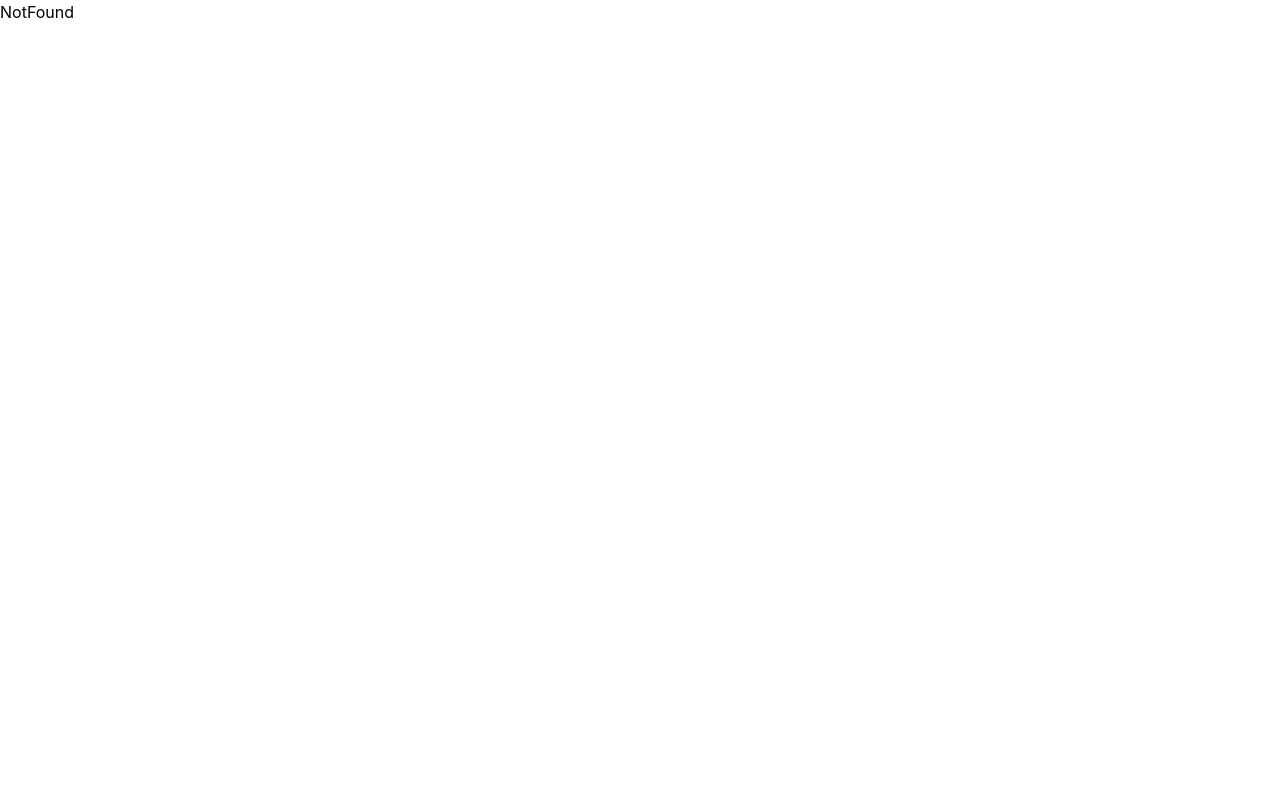
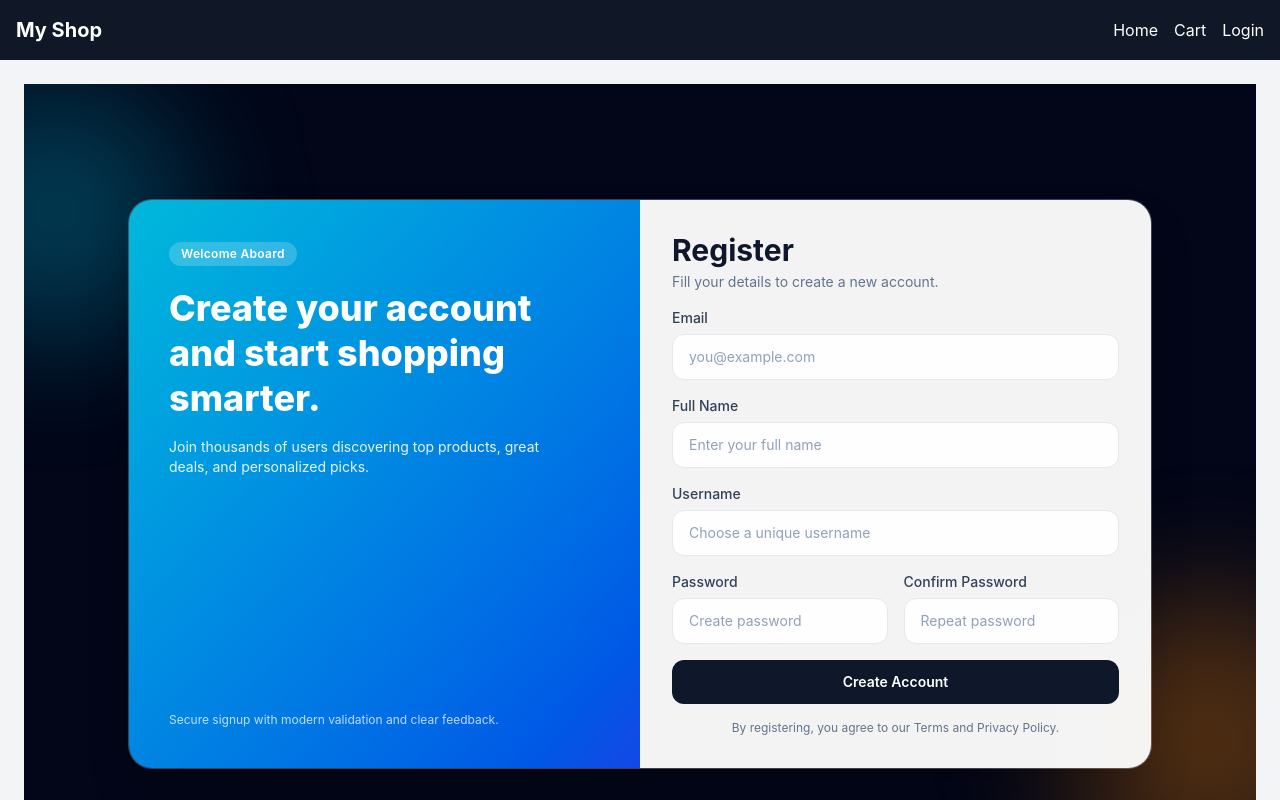
Before and after one commit to Amir-017/react-day-3-using-modest-methods-, a React (Vite) app: page /login in a window 1280 px wide. Shown: the top 800 px of the page. Built offline with nearby package versions, Linux system fonts and the light colour scheme.

Commit message:
fininsed last day by adding login form so all task here in this project

```diff
--- a/src/layout/MainLayout.jsx
+++ b/src/layout/MainLayout.jsx
@@ -15,6 +15,9 @@ export default function MainLayout() {
           <NavLink to="/cart" className="hover:text-yellow-400">
             Cart
           </NavLink>
+           <NavLink to="/login" className="hover:text-yellow-400">
+            Login
+          </NavLink>
         </div>
       </nav>
 
--- a/src/main.jsx
+++ b/src/main.jsx
@@ -4,7 +4,7 @@ import { createBrowserRouter, RouterProvider } from "react-router-dom";
 import MainLayout from "./layout/MainLayout";
 import NotFound from "./pages/NotFound";
 import "./index.css";
-
+import Login from "./pages/Login";
 const router = createBrowserRouter([
   {
     element: <MainLayout />,
@@ -21,6 +21,10 @@ const router = createBrowserRouter([
         path: "product/:id",
         lazy: () => import("./pages/ProductDetails"),
       },
+       {
+        path: "login",
+        element: <Login />,
+      },
     ],
   },
   {
--- a/src/pages/Home.jsx
+++ b/src/pages/Home.jsx
@@ -19,7 +19,7 @@ export const Component = () => {
   console.log(filteredData);
   return (
     <div className="min-h-screen bg-gray-100 p-6">
-      {/* Search Input */}
+
       <div className="mb-6 flex justify-center">
         <input
           type="text"
@@ -30,7 +30,6 @@ export const Component = () => {
         />
       </div>
 
-      {/* Grid */}
       <div className="grid grid-cols-1 sm:grid-cols-2 lg:grid-cols-3 gap-6">
         {filteredData.length > 0 ? (
           filteredData.map((item) => (
--- /dev/null
+++ b/src/pages/Login.jsx
@@ -0,0 +1,208 @@
+import React, { useState } from "react";
+import { useNavigate } from "react-router-dom";
+
+export default function Register() {
+  const navigate = useNavigate();
+
+  const [form, setForm] = useState({
+    email: "",
+    name: "",
+    username: "",
+    password: "",
+    confirmPassword: "",
+  });
+
+  const [errors, setErrors] = useState({});
+
+  const inputClass =
+    "w-full rounded-xl border border-slate-200 bg-white/90 px-4 py-3 text-sm text-slate-800 placeholder:text-slate-400 outline-none transition focus:border-cyan-500 focus:ring-4 focus:ring-cyan-200/50";
+
+
+  const emailRegex = /^[^\s@]+@[^\s@]+\.[^\s@]+$/;
+
+  const passwordRegex =
+    /^(?=.*[a-z])(?=.*[A-Z])(?=.*\d)(?=.*[@*%$#])[A-Za-z\d@*%$#]{8,}$/;
+
+  const handleChange = (e) => {
+    setForm({ ...form, [e.target.name]: e.target.value });
+  };
+
+  const validate = () => {
+    let newErrors = {};
+
+    if (!form.email || !emailRegex.test(form.email)) {
+      newErrors.email = "Invalid email";
+    }
+
+    if (!form.name) {
+      newErrors.name = "Name is required";
+    }
+
+    if (!form.username || form.username.includes(" ")) {
+      newErrors.username = "Username must not contain spaces";
+    }
+
+    if (!passwordRegex.test(form.password)) {
+      newErrors.password =
+        "Password must be 8+ chars, uppercase, lowercase, number, special char";
+    }
+
+    if (form.password !== form.confirmPassword) {
+      newErrors.confirmPassword = "Passwords do not match";
+    }
+
+    return newErrors;
+  };
+
+  const handleSubmit = (e) => {
+    e.preventDefault();
+
+    const validationErrors = validate();
+    setErrors(validationErrors);
+
+
+    if (Object.keys(validationErrors).length === 0) {
+      alert(JSON.stringify(form, null, 2));
+
+
+      navigate("/");
+    }
+  };
+
+  return (
+    <div className="relative flex min-h-screen items-center justify-center overflow-hidden bg-slate-950 px-4 py-10">
+      <div className="pointer-events-none absolute -left-24 top-0 h-64 w-64 rounded-full bg-cyan-500/30 blur-3xl" />
+      <div className="pointer-events-none absolute -right-24 bottom-0 h-72 w-72 rounded-full bg-orange-400/30 blur-3xl" />
+
+      <div className="grid w-full max-w-5xl overflow-hidden rounded-3xl border border-white/15 bg-white/10 shadow-2xl backdrop-blur-xl lg:grid-cols-2">
+        <div className="hidden flex-col justify-between bg-linear-to-br from-cyan-500 to-blue-700 p-10 text-white lg:flex">
+          <div>
+            <span className="inline-block rounded-full bg-white/20 px-3 py-1 text-xs font-semibold tracking-wide">
+              Welcome Aboard
+            </span>
+            <h2 className="mt-5 text-4xl font-extrabold leading-tight">
+              Create your account and start shopping smarter.
+            </h2>
+            <p className="mt-4 max-w-sm text-sm text-white/90">
+              Join thousands of users discovering top products, great deals, and
+              personalized picks.
+            </p>
+          </div>
+          <p className="text-xs text-white/75">
+            Secure signup with modern validation and clear feedback.
+          </p>
+        </div>
+
+        <form
+          onSubmit={handleSubmit}
+          className="space-y-4 bg-white/95 p-6 sm:p-8"
+        >
+          <div>
+            <h1 className="text-3xl font-bold text-slate-900">Register</h1>
+            <p className="mt-1 text-sm text-slate-500">
+              Fill your details to create a new account.
+            </p>
+          </div>
+
+          {/* Email */}
+          <div>
+            <label className="mb-1.5 block text-sm font-medium text-slate-700">
+              Email
+            </label>
+            <input
+              name="email"
+              placeholder="you@example.com"
+              onChange={handleChange}
+              className={inputClass}
+            />
+            {errors.email && (
+              <p className="mt-1 text-xs text-rose-600">{errors.email}</p>
+            )}
+          </div>
+
+          {/* Name */}
+          <div>
+            <label className="mb-1.5 block text-sm font-medium text-slate-700">
+              Full Name
+            </label>
+            <input
+              name="name"
+              placeholder="Enter your full name"
+              onChange={handleChange}
+              className={inputClass}
+            />
+            {errors.name && (
+              <p className="mt-1 text-xs text-rose-600">{errors.name}</p>
+            )}
+          </div>
+
+          {/* Username */}
+          <div>
+            <label className="mb-1.5 block text-sm font-medium text-slate-700">
+              Username
+            </label>
+            <input
+              name="username"
+              placeholder="Choose a unique username"
+              onChange={handleChange}
+              className={inputClass}
+            />
+            {errors.username && (
+              <p className="mt-1 text-xs text-rose-600">{errors.username}</p>
+            )}
+          </div>
+
+          {/* Password */}
+          <div className="grid gap-4 sm:grid-cols-2">
+            <div>
+              <label className="mb-1.5 block text-sm font-medium text-slate-700">
+                Password
+              </label>
+              <input
+                type="password"
+                name="password"
+                placeholder="Create password"
+                onChange={handleChange}
+                className={inputClass}
+              />
+              {errors.password && (
+                <p className="mt-1 text-xs text-rose-600">{errors.password}</p>
+              )}
+            </div>
+
+            {/* Confirm Password */}
+            <div>
+              <label className="mb-1.5 block text-sm font-medium text-slate-700">
+                Confirm Password
+              </label>
+              <input
+                type="password"
+                name="confirmPassword"
+                placeholder="Repeat password"
+                onChange={handleChange}
+                className={inputClass}
+              />
+              {errors.confirmPassword && (
+                <p className="mt-1 text-xs text-rose-600">
+                  {errors.confirmPassword}
+                </p>
+              )}
+            </div>
+          </div>
+
+          {/* Submit */}
+          <button
+            type="submit"
+            className="w-full rounded-xl bg-slate-900 py-3 text-sm font-semibold text-white transition hover:bg-cyan-600 active:scale-[0.99]"
+          >
+            Create Account
+          </button>
+
+          <p className="text-center text-xs text-slate-500">
+            By registering, you agree to our Terms and Privacy Policy.
+          </p>
+        </form>
+      </div>
+    </div>
+  );
+}
--- a/src/pages/ProductDetails.jsx
+++ b/src/pages/ProductDetails.jsx
@@ -14,9 +14,9 @@ export const Component = () => {
   return (
     <div className="min-h-screen bg-gray-100 flex justify-center items-center p-6">
       <div className="bg-white rounded-2xl shadow-xl max-w-4xl w-full grid md:grid-cols-2 overflow-hidden">
-        {/* Image Section */}
+
         <div className="h-60 bg-white flex justify-center items-center p-4 relative">
-          {/* Badge */}
+
           <span
             className={`absolute top-3 left-3 text-xs px-3 py-1 rounded-full text-white
     ${product.stock > 0 ? "bg-green-500" : "bg-red-500"}`}
@@ -31,7 +31,7 @@ export const Component = () => {
           />
         </div>
 
-        {/* Details Section */}
+
         <div className="p-6 flex flex-col gap-4">
           <h1 className="text-2xl font-bold">{product.title}</h1>
 
```
